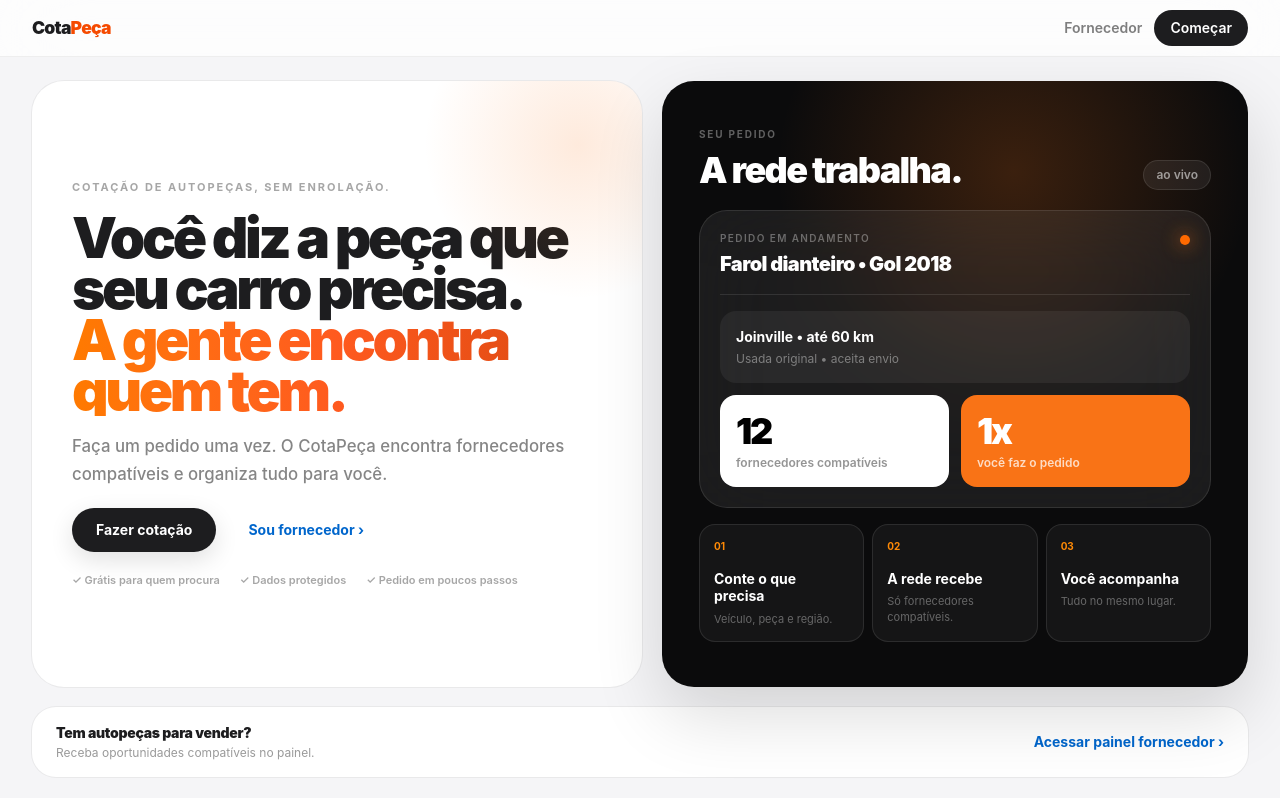
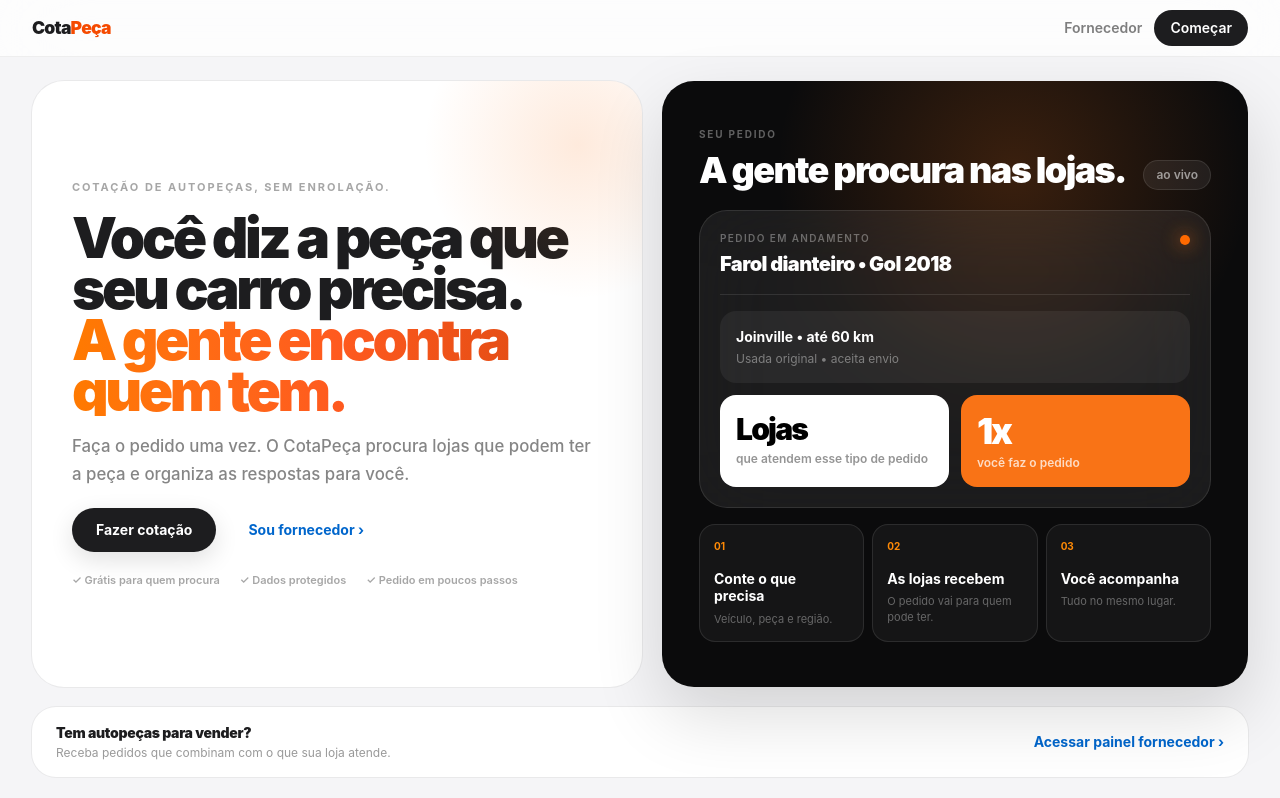
Before and after one commit to armedeiros-glitch/arenalive-site, a Next.js app in the folder cotapeca-recovered/: page / in a window 1280 px wide. Built offline with nearby package versions, Linux system fonts and the light colour scheme.

Commit message:
copy: simplifica linguagem da home do CotaPeca

```diff
--- a/cotapeca-recovered/app/page.tsx
+++ b/cotapeca-recovered/app/page.tsx
@@ -2,7 +2,7 @@
 
 const steps = [
   ["01", "Conte o que precisa", "Veículo, peça e região."],
-  ["02", "A rede recebe", "Só fornecedores compatíveis."],
+  ["02", "As lojas recebem", "O pedido vai para quem pode ter."],
   ["03", "Você acompanha", "Tudo no mesmo lugar."],
 ];
 
@@ -35,7 +35,7 @@
               <span className="block bg-gradient-to-r from-[#ff7a00] via-[#ff5a1f] to-[#d9480f] bg-clip-text text-transparent">A gente encontra quem tem.</span>
             </h1>
             <p className="mt-4 max-w-xl text-base font-medium leading-6 text-black/48 sm:text-[1.05rem] sm:leading-7">
-              Faça um pedido uma vez. O CotaPeça encontra fornecedores compatíveis e organiza tudo para você.
+              Faça o pedido uma vez. O CotaPeça procura lojas que podem ter a peça e organiza as respostas para você.
             </p>
             <div className="mt-5 flex flex-wrap items-center gap-3">
               <Link href="/auth/login?next=/cotacao" className="inline-flex min-h-11 items-center justify-center rounded-full bg-[#1d1d1f] px-6 text-sm font-bold text-white shadow-[0_8px_24px_rgba(0,0,0,.12)] transition hover:-translate-y-0.5 hover:bg-black">
@@ -58,7 +58,7 @@
               <div className="mb-5 flex items-end justify-between">
                 <div>
                   <p className="text-[10px] font-bold uppercase tracking-[.18em] text-white/35">Seu pedido</p>
-                  <h2 className="mt-2 text-3xl font-black tracking-[-.045em] sm:text-4xl">A rede trabalha.</h2>
+                  <h2 className="mt-2 text-3xl font-black tracking-[-.045em] sm:text-4xl">A gente procura nas lojas.</h2>
                 </div>
                 <span className="rounded-full border border-white/10 bg-white/[.07] px-3 py-1.5 text-xs font-semibold text-white/55">ao vivo</span>
               </div>
@@ -78,8 +78,8 @@
                     <p className="mt-1 text-xs text-white/40">Usada original • aceita envio</p>
                   </div>
                   <div className="rounded-2xl bg-white p-4 text-black">
-                    <p className="text-4xl font-black tracking-[-.06em]">12</p>
-                    <p className="mt-1 text-xs font-semibold text-black/42">fornecedores compatíveis</p>
+                    <p className="text-3xl font-black tracking-[-.06em]">Lojas</p>
+                    <p className="mt-1 text-xs font-semibold text-black/42">que atendem esse tipo de pedido</p>
                   </div>
                   <div className="rounded-2xl bg-[#f97316] p-4 text-white">
                     <p className="text-4xl font-black tracking-[-.06em]">1x</p>
@@ -104,7 +104,7 @@
         <section className="flex flex-col items-start justify-between gap-3 rounded-[1.5rem] bg-white px-5 py-4 ring-1 ring-black/[.05] sm:flex-row sm:items-center sm:px-6">
           <div>
             <p className="text-sm font-black tracking-[-.02em]">Tem autopeças para vender?</p>
-            <p className="mt-0.5 text-xs text-black/40">Receba oportunidades compatíveis no painel.</p>
+            <p className="mt-0.5 text-xs text-black/40">Receba pedidos que combinam com o que sua loja atende.</p>
           </div>
           <Link href="/auth/login?next=/supplier/opportunities" className="text-sm font-bold text-[#0066cc]">Acessar painel fornecedor ›</Link>
         </section>
```
